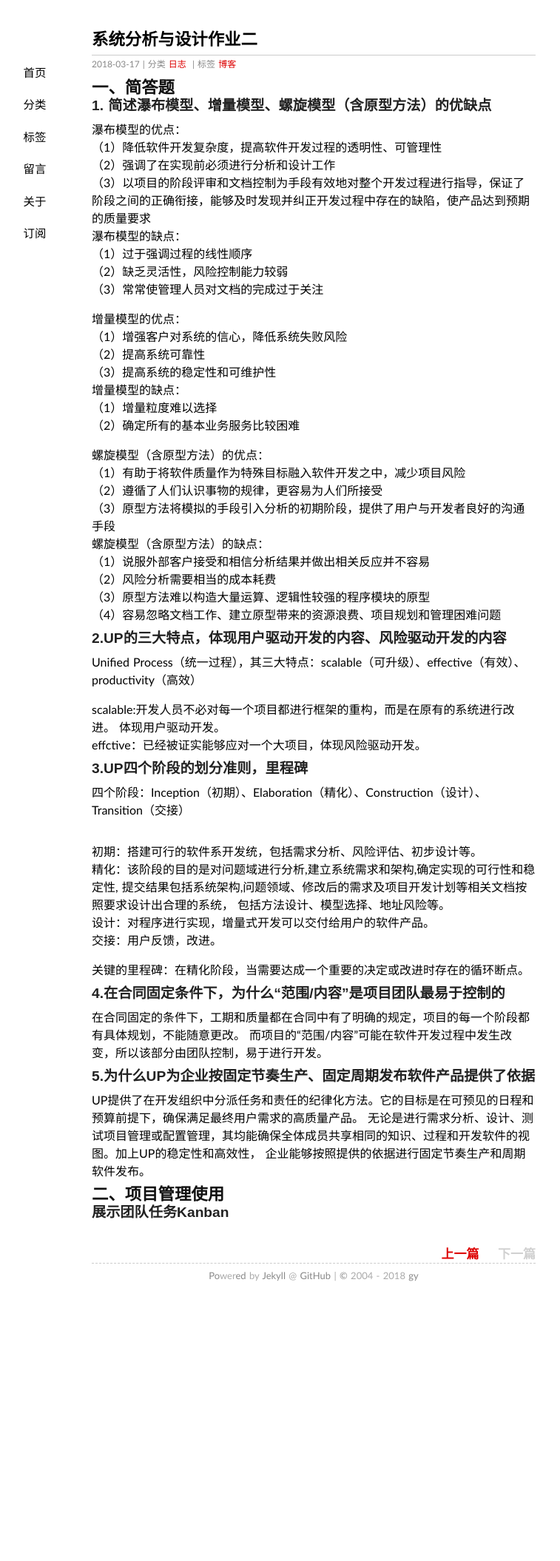
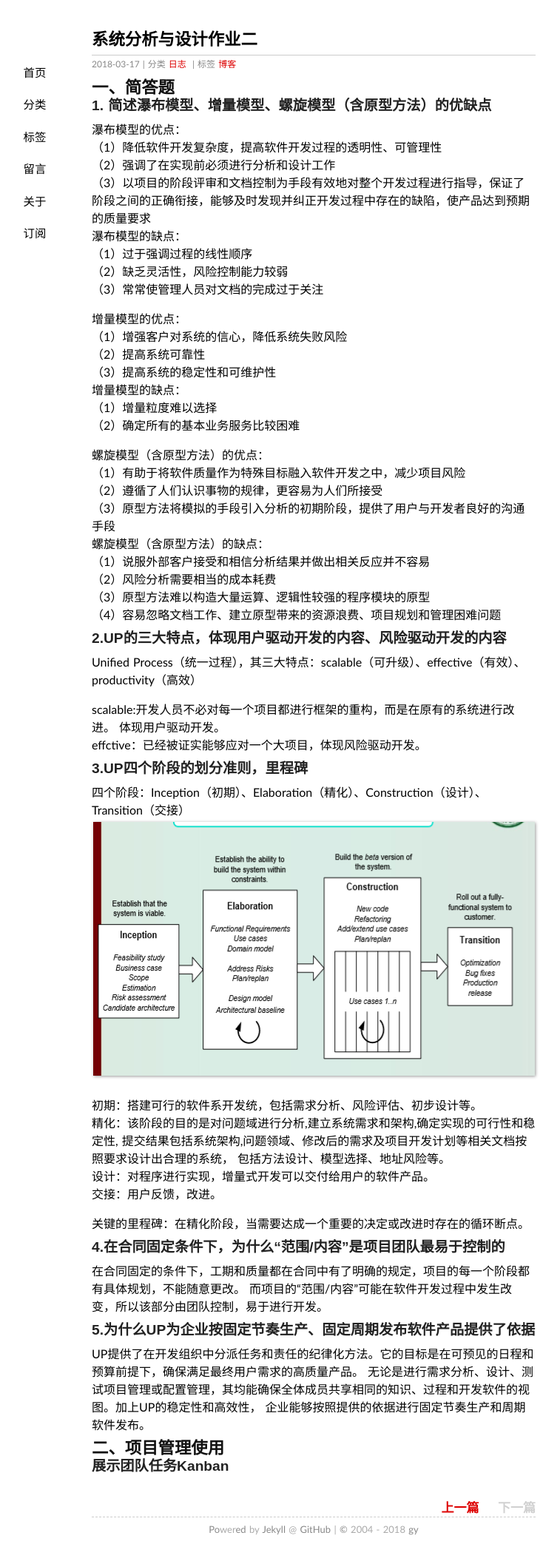
Before and after one commit to gaoynui/gaoynui.github.io, a Jekyll site: the page built from _posts/2018-03-17-hw2.md, in a window 1280 px wide. Shown: the whole page at 74% size, without its empty margins (216-973 px from the left). Built offline with Jekyll 4.4.1, drawn with Linux system fonts in a browser that asks for light colours; before the commit the page ends 1767 px from its top, so only the background shows below that.

Commit message:
Update 2018-03-17-hw2.md

```diff
--- a/_posts/2018-03-17-hw2.md
+++ b/_posts/2018-03-17-hw2.md
@@ -42,7 +42,7 @@ scalable:开发人员不必对每一个项目都进行框架的重构，而是
 effctive：已经被证实能够应对一个大项目，体现风险驱动开发。
 ### 3.UP四个阶段的划分准则，里程碑
 四个阶段：Inception（初期）、Elaboration（精化）、Construction（设计）、Transition（交接）
-![](UPFourParts.PNG)
+![](https://github.com/gaoynui/gaoynui.github.io/blob/master/_posts/UPFourParts.PNG)
 初期：搭建可行的软件系开发统，包括需求分析、风险评估、初步设计等。
 精化：该阶段的目的是对问题域进行分析,建立系统需求和架构,确定实现的可行性和稳定性,
 提交结果包括系统架构,问题领域、修改后的需求及项目开发计划等相关文档按照要求设计出合理的系统，
```
